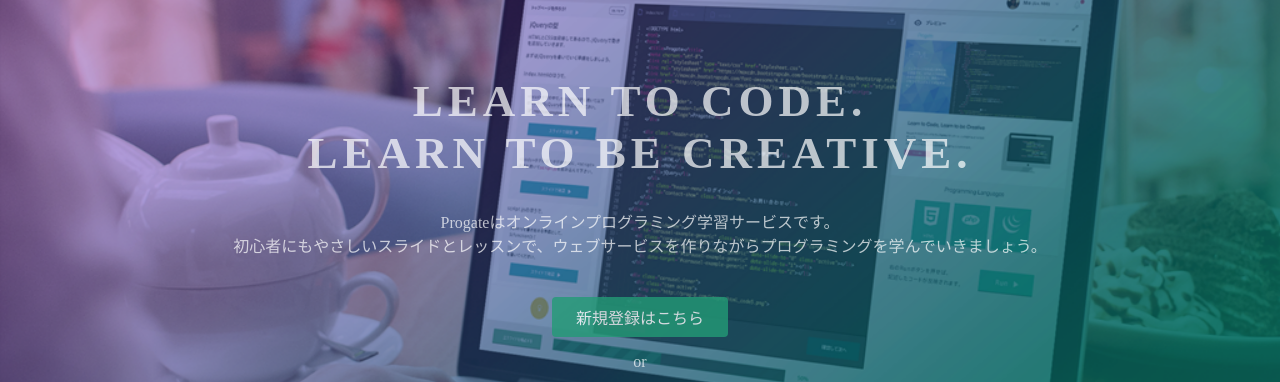
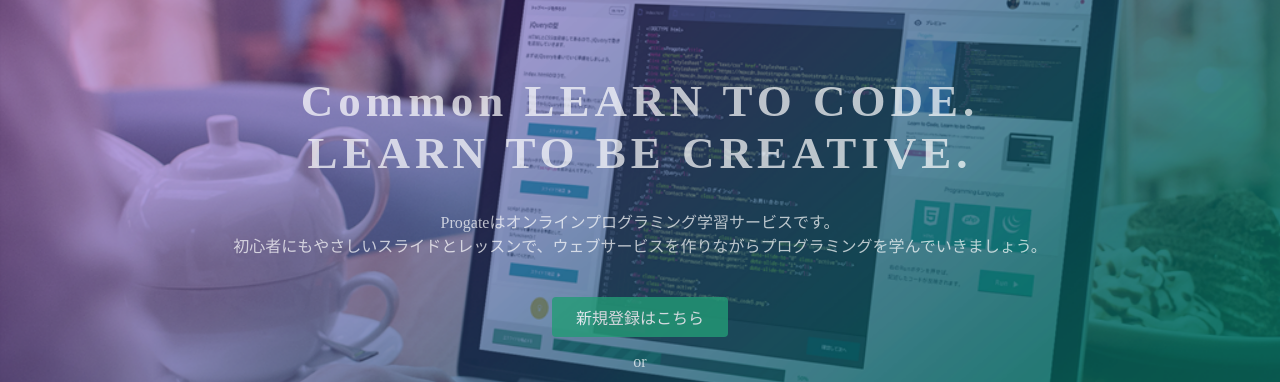
Before and after one commit to ytaguchi123/ytaguchi123.github.io, a plain HTML site: page index.html in a window 1280 px wide. Shown: the part 135-517 px from the top of the page. Drawn offline with Linux system fonts and the light colour scheme.

Commit message:
Update index.html

```diff
--- a/index.html
+++ b/index.html
@@ -23,7 +23,7 @@
   </header>
   <div class="top-wrapper">
     <div class="container">
-      <h1>LEARN TO CODE.<br>LEARN TO BE CREATIVE.</h1>
+      <h1>Common LEARN TO CODE.<br>LEARN TO BE CREATIVE.</h1>
       <p>Progateはオンラインプログラミング学習サービスです。<br>初心者にもやさしいスライドとレッスンで、ウェブサービスを作りながらプログラミングを学んでいきましょう。</p>
       <div class="btn-wrapper">
         <a href="#" class="btn signup">新規登録はこちら</a>
```
